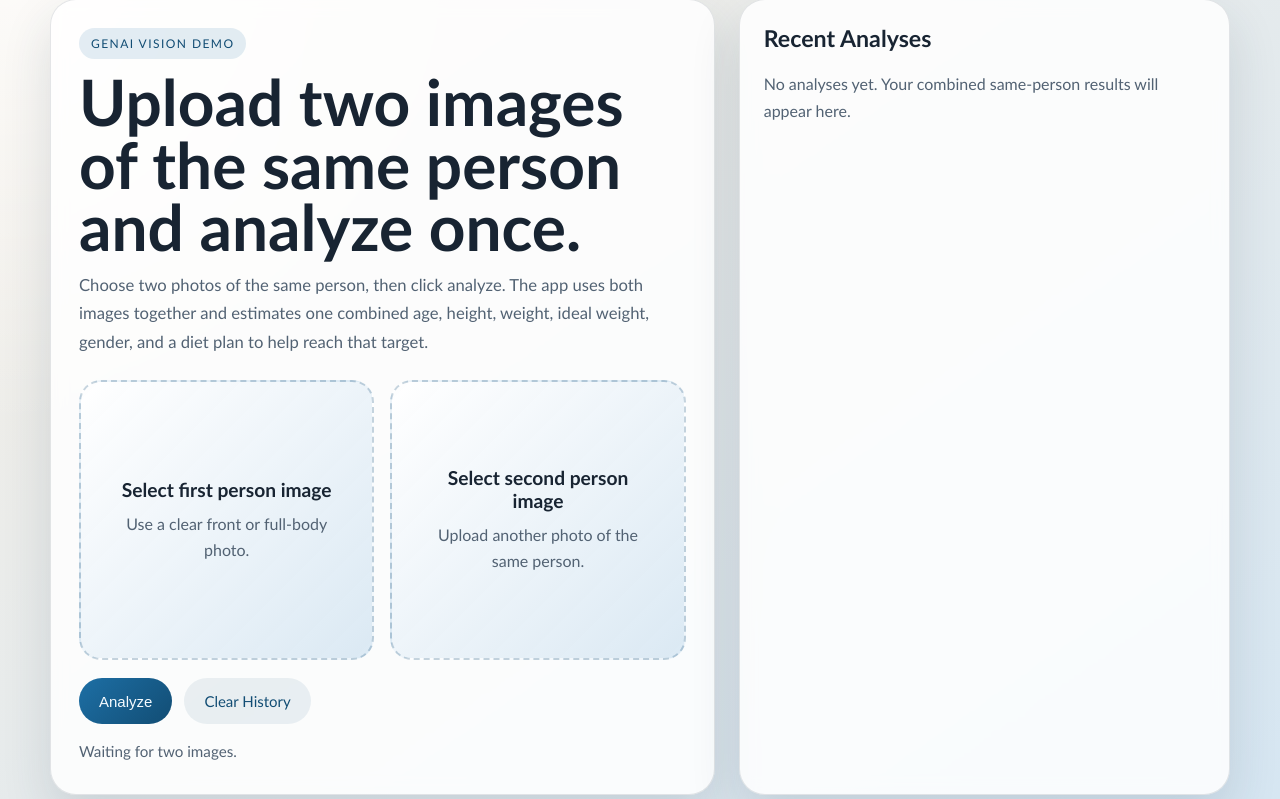
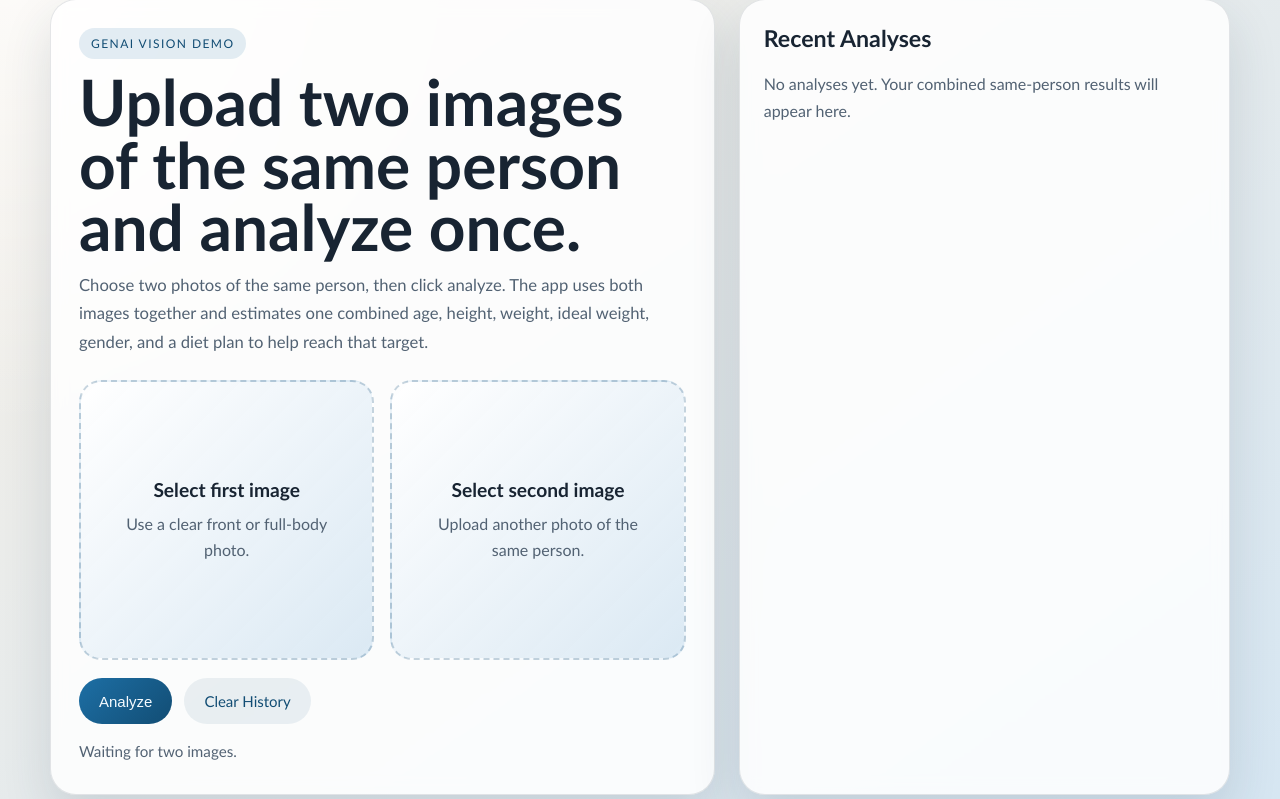
Before and after one commit to vampiresati/lanchain_practice_by_satvir, a Flask app: template templates/weight_calculator.html in a window 1280 px wide. Shown: the part 29-828 px from the top of the page. Run offline with Flask 3, Linux system fonts and the light colour scheme; the template is opened without the code that fills it, so the values that code supplies are empty.

Commit message:
Simplify image selection labels in weight calculator.
Updated text to make image selection labels more concise by removing "person" references. This improves clarity and ensures consistency across the UI.

```diff
--- a/templates/weight_calculator.html
+++ b/templates/weight_calculator.html
@@ -351,7 +351,7 @@
                     >
 
                     <div class="upload-text" id="upload-text-1">
-                        <strong>Select first person image</strong>
+                        <strong>Select first image</strong>
                         <span>Use a clear front or full-body photo.</span>
                     </div>
                 </label>
@@ -372,7 +372,7 @@
                     >
 
                     <div class="upload-text" id="upload-text-2">
-                        <strong>Select second person image</strong>
+                        <strong>Select second  image</strong>
                         <span>Upload another photo of the same person.</span>
                     </div>
                 </label>
```
